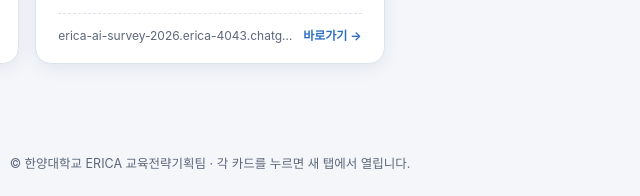
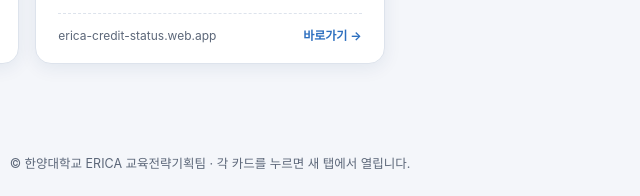
Before and after one commit to HeesungEum/erica-dept-count, a plain HTML site: page portal/public/index.html in a window 1280 px wide. Shown: the part 1078-1274 px from the top of the page, 430-1070 px from the left. Drawn offline with Linux system fonts and the light colour scheme.

Commit message:
학과 교육과정 관리 링크를 erica-credit-status.web.app으로 수정
Co-Authored-By: Claude Opus 5.5 <noreply@anthropic.com>
Claude-Session: https://claude.ai/code/session_01AaDRcq7QjX9v6Nt1yM6Mcb

```diff
--- a/portal/public/index.html
+++ b/portal/public/index.html
@@ -118,7 +118,7 @@
     ]},
     { title:'조사·관리', note:'수요조사 및 학과 교육과정 운영', items:[
       { title:'2026 ERICA AI 활용 및 지원 수요조사', desc:'교육 현장의 AI 활용 현황과 필요한 지원에 대한 수요를 조사합니다.', url:'https://erica-ai-survey-2026.erica-4043.chatgpt.site/', icon:'survey', color:'green' },
-      { title:'2025-2028 학과 교육과정 관리', desc:'2025-2028 학과별 교육과정 편성과 운영 현황을 관리합니다.', url:'https://erica-ai-survey-2026.erica-4043.chatgpt.site/', icon:'book', color:'green' },
+      { title:'2025-2028 학과 교육과정 관리', desc:'2025-2028 학과별 교육과정 편성과 운영 현황을 관리합니다.', url:'https://erica-credit-status.web.app/', icon:'book', color:'green' },
     ]},
   ];
 
```
Also changed, not shown: 1 other file.
